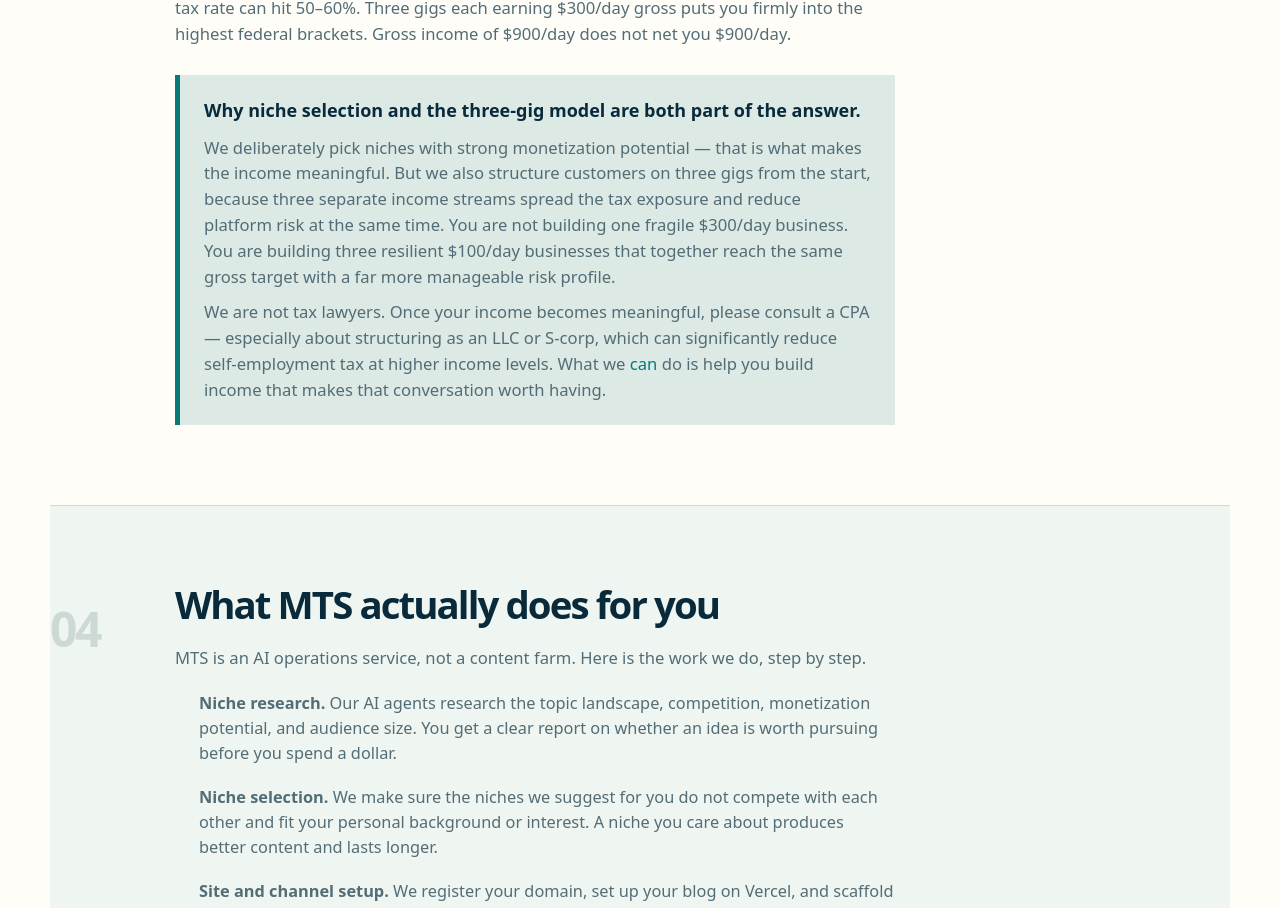
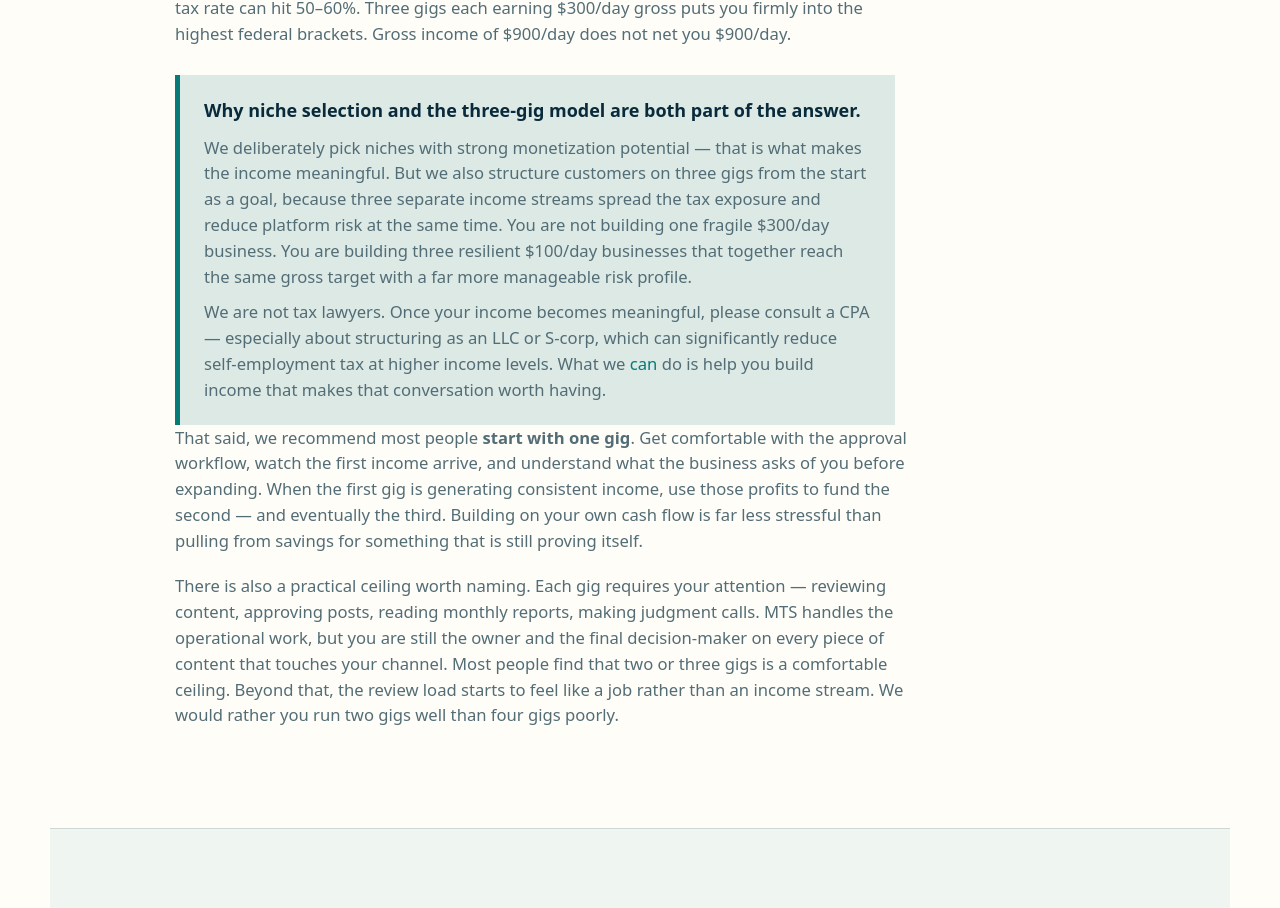
Before and after one commit to jensjohansen/mindthestore-marketing, a Next.js app: page /how-it-works in a window 1280 px wide. Shown: the part 3296-4204 px from the top of the page. Built offline with nearby package versions, Linux system fonts and the light colour scheme.

Commit message:
feat: add start-with-one-gig guidance and review-load ceiling to how-it-works

```diff
--- a/app/how-it-works/page.tsx
+++ b/app/how-it-works/page.tsx
@@ -73,9 +73,11 @@ export default function HowItWorksPage() {
           <p>Here is the part most side-gig guides skip: a well-chosen niche in a monetizable category — personal finance, health and wellness, home improvement, outdoor recreation — can generate $200–$400 a day in gross affiliate and ad revenue within the first year. That sounds like a success. And it is. But at that level, your combined federal, self-employment, and state tax rate can hit 50–60%. Three gigs each earning $300/day gross puts you firmly into the highest federal brackets. Gross income of $900/day does not net you $900/day.</p>
           <div className="hiw-callout">
             <strong>Why niche selection and the three-gig model are both part of the answer.</strong>
-            <p>We deliberately pick niches with strong monetization potential — that is what makes the income meaningful. But we also structure customers on three gigs from the start, because three separate income streams spread the tax exposure and reduce platform risk at the same time. You are not building one fragile $300/day business. You are building three resilient $100/day businesses that together reach the same gross target with a far more manageable risk profile.</p>
+            <p>We deliberately pick niches with strong monetization potential — that is what makes the income meaningful. But we also structure customers on three gigs from the start as a goal, because three separate income streams spread the tax exposure and reduce platform risk at the same time. You are not building one fragile $300/day business. You are building three resilient $100/day businesses that together reach the same gross target with a far more manageable risk profile.</p>
             <p>We are not tax lawyers. Once your income becomes meaningful, please consult a CPA — especially about structuring as an LLC or S-corp, which can significantly reduce self-employment tax at higher income levels. What we <em>can</em> do is help you build income that makes that conversation worth having.</p>
           </div>
+          <p>That said, we recommend most people <strong>start with one gig</strong>. Get comfortable with the approval workflow, watch the first income arrive, and understand what the business asks of you before expanding. When the first gig is generating consistent income, use those profits to fund the second — and eventually the third. Building on your own cash flow is far less stressful than pulling from savings for something that is still proving itself.</p>
+          <p>There is also a practical ceiling worth naming. Each gig requires your attention — reviewing content, approving posts, reading monthly reports, making judgment calls. MTS handles the operational work, but you are still the owner and the final decision-maker on every piece of content that touches your channel. Most people find that two or three gigs is a comfortable ceiling. Beyond that, the review load starts to feel like a job rather than an income stream. We would rather you run two gigs well than four gigs poorly.</p>
         </div>
       </section>
 
```
